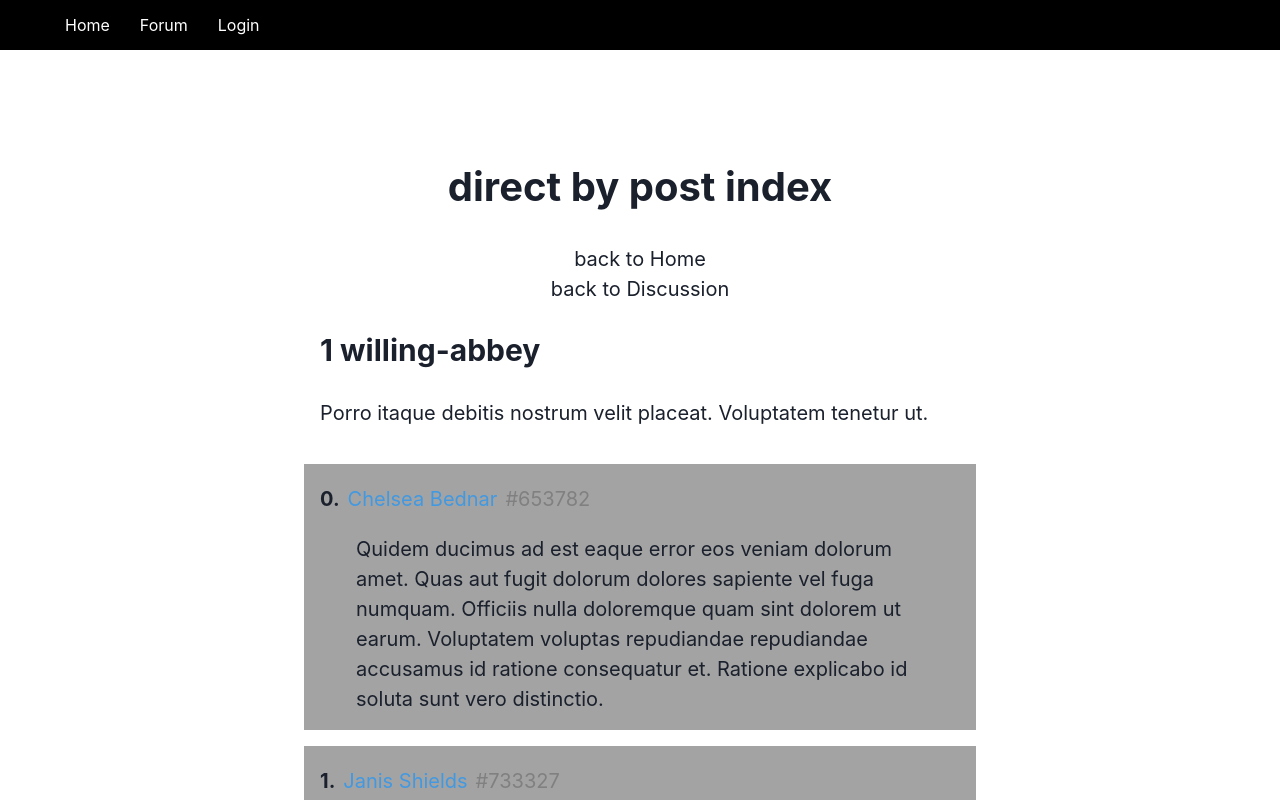
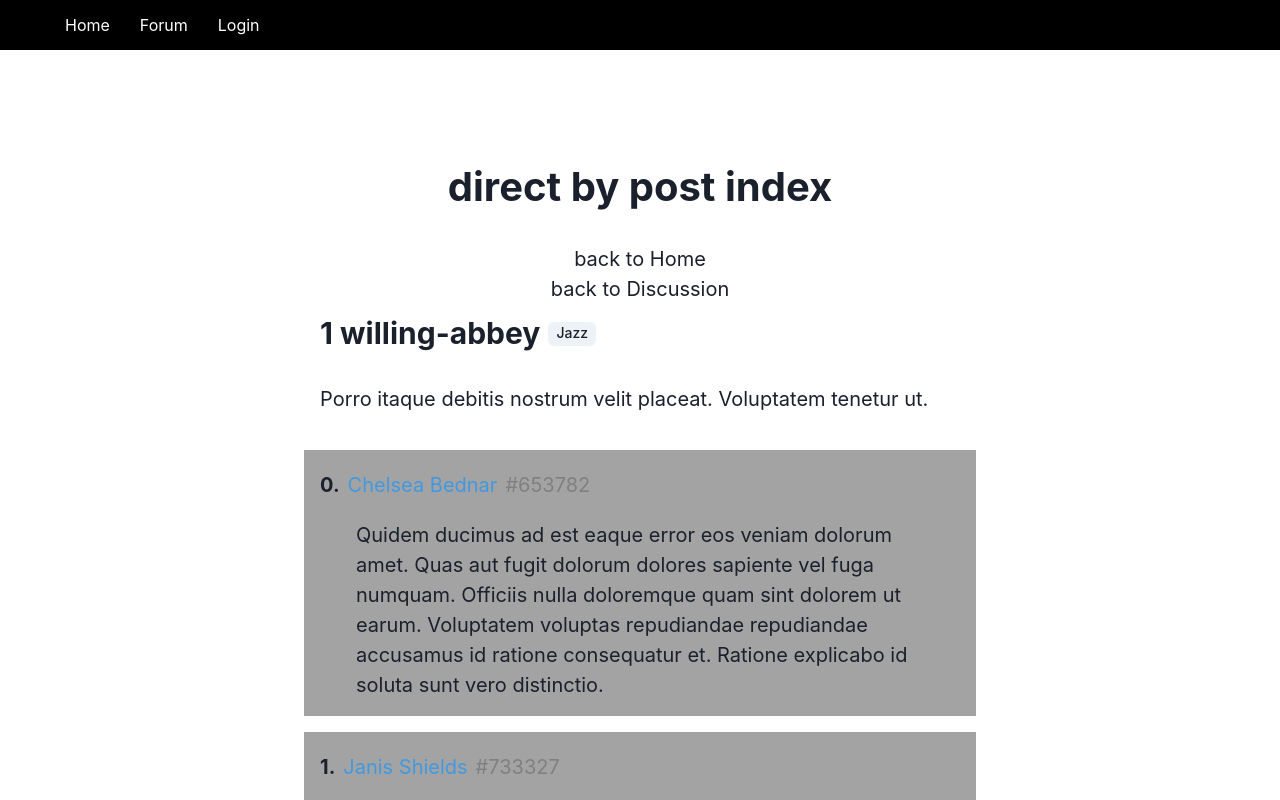
Before and after one commit to oliver-ckl/CollabMusicForum, a Next.js app: page /discussion/all/1 in a window 1280 px wide. Shown: the top 800 px of the page. Built offline with nearby package versions, Linux system fonts and the light colour scheme; data requests are answered from the project's data file.

Commit message:
added category badge

```diff
--- a/components/postItem.js
+++ b/components/postItem.js
@@ -1,11 +1,14 @@
 import style from '../styles/Home.module.css';
-import { Container } from '@chakra-ui/react';
+import { Container, HStack, Tag } from '@chakra-ui/react';
 function PostItem({ post }) {
     return (
         <Container w='2xl'>
-            <h2>
-                {post.id} {post.title}
-            </h2>
+            <HStack h='60px'>
+                <h2>
+                    {post.id} {post.title}
+                </h2>
+                <Tag>{post.category}</Tag>
+            </HStack>
             <p>{post.description}</p>
         </Container>
     );
```
